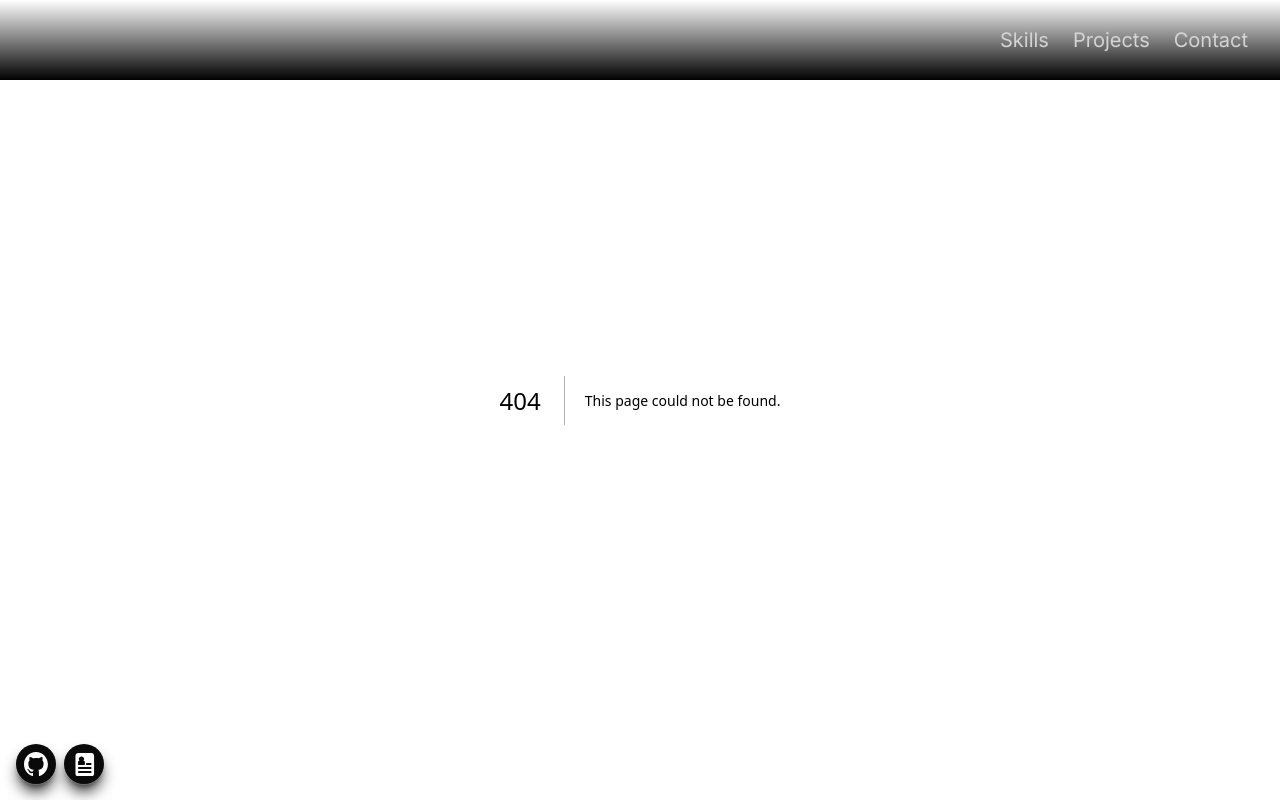
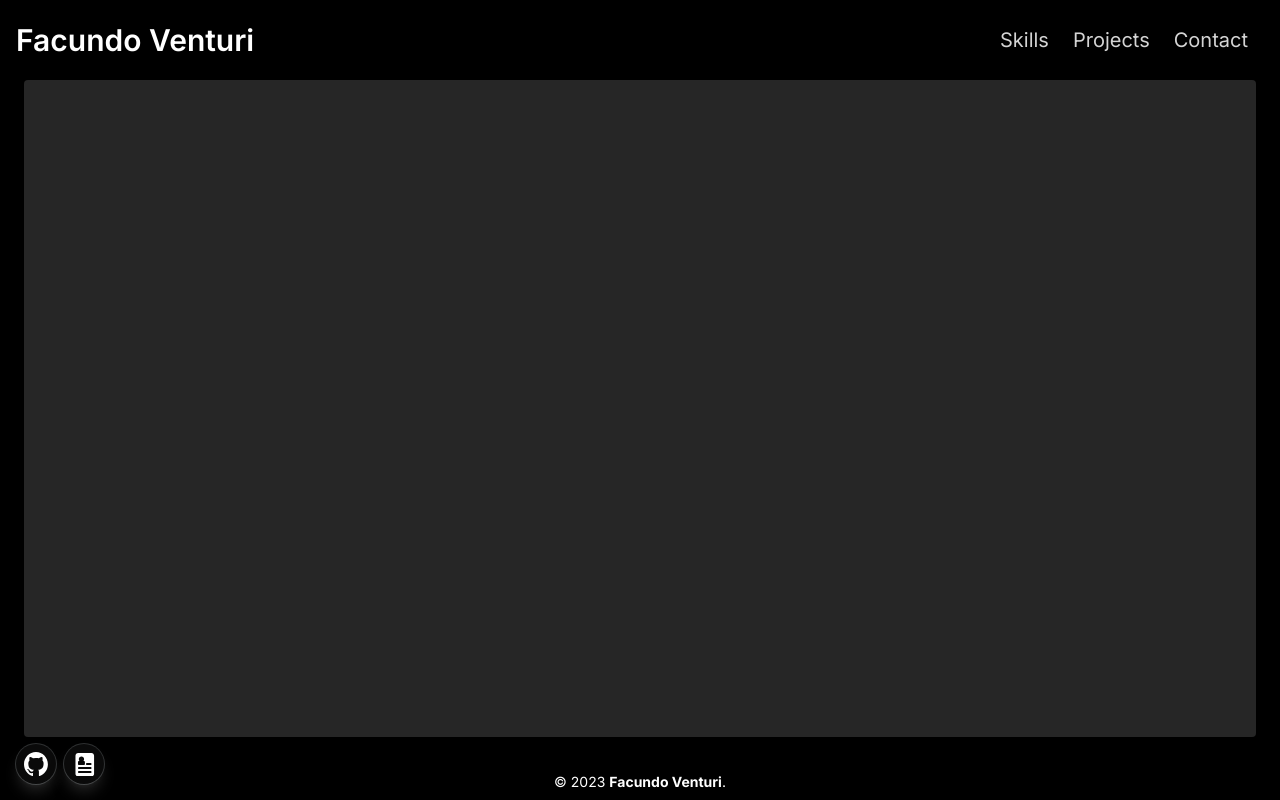
Before and after one commit to fakuventuri/fakuventuri.github.io, a Next.js app: page /playground in a window 1280 px wide. Before the commit this address had no page. Built offline with nearby package versions, Linux system fonts and the light colour scheme.

Commit message:
Playground and Secret

```diff
--- /dev/null
+++ b/app/playground/page.tsx
@@ -0,0 +1,23 @@
+import Boids from "@/components/Boids";
+import Footer from "@/components/Footer";
+
+export default function PlayGround() {
+  return (
+    <main
+      id="main"
+      className="flex flex-col items-center justify-center w-full h-screen px-6"
+    >
+      <section
+        id="playground"
+        className="flex flex-col justify-start items-center w-full
+            min-h-[calc(100vh-5rem)] h-full pt-20 scroll-mt-0"
+      >
+        <div className="w-full h-full bg-neutral-800 rounded mb-1">
+          <Boids />
+        </div>
+      </section>
+
+      <Footer />
+    </main>
+  );
+}
--- /dev/null
+++ b/components/Boids.tsx
@@ -0,0 +1,33 @@
+// @refresh reset
+"use client";
+
+class Boid {
+  position: { x: number; y: number };
+  direction: { x: number; y: number };
+  visionRadius: number;
+  viewAngle: number;
+
+  constructor(
+    position = { x: 0, y: 0 },
+    direction = { x: 0, y: 0 },
+    visionRadius = 0,
+    viewAngle = 0
+  ) {
+    this.position = position;
+    this.direction = direction;
+    this.visionRadius = visionRadius;
+    this.viewAngle = viewAngle;
+  }
+
+  update(width: number, height: number, speed: number) {}
+
+  draw(ctx: CanvasRenderingContext2D) {}
+}
+
+export default function Boids() {
+  return (
+    <div id="boidsContainer" className="absolute inset-0 -z-50 via-violet-700">
+      <canvas id="boids-canvas"></canvas>
+    </div>
+  );
+}
--- a/components/ScrollArrows.tsx
+++ b/components/ScrollArrows.tsx
@@ -1,6 +1,8 @@
 "use client";
 
 import { useState, useEffect } from "react";
+
+import Secret from "./Secret";
 
 function scrollToSection(section: string) {
   var targetSection = document.getElementById(section);
@@ -34,6 +36,7 @@ export default function ScrollArrows({ onlyUp = false }) {
   return (
     <>
       {!onlyUp && (
+        <Secret>
           <div
             className={"fixed justify-center bottom-4 right-1/2 left-1/2 group"}
           >
@@ -61,6 +64,7 @@ export default function ScrollArrows({ onlyUp = false }) {
               </svg>
             </div>
           </div>
+        </Secret>
       )}
 
       <div
--- /dev/null
+++ b/components/Secret.tsx
@@ -0,0 +1,16 @@
+"use client";
+
+import { useState, useEffect } from "react";
+
+export default function Secret({ children }: { children: React.ReactNode }) {
+  const [clickCount, setClickCount] = useState(0);
+
+  useEffect(() => {
+    if (clickCount === 5) {
+      window.location.href = "/playground";
+      setClickCount(0);
+    }
+  }, [clickCount]);
+
+  return <div onClick={() => setClickCount(clickCount + 1)}>{children}</div>;
+}
```
Lines whose indentation alone changed are shown as unchanged.
